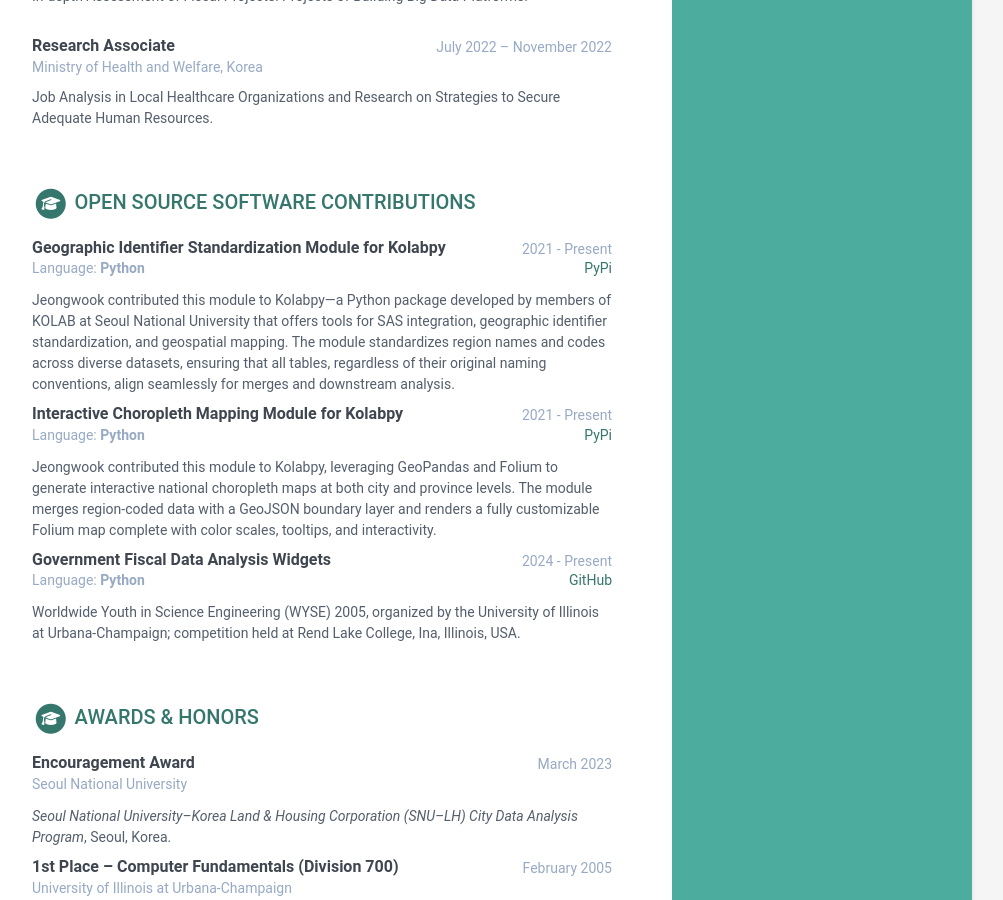
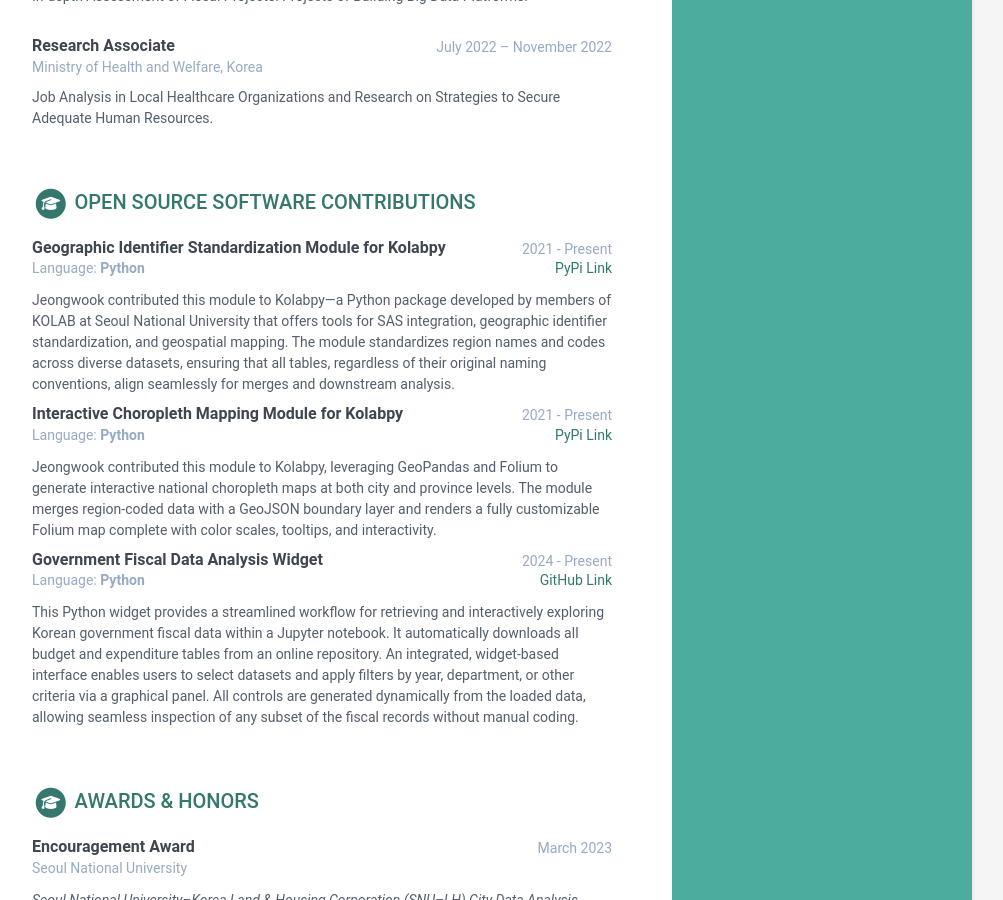
Before and after one commit to WookieLee/wookielee.github.io, a Jekyll site: the page built from index.html, in a window 1280 px wide and 900 px high, scrolled down 2012 px. Shown: the whole window, without its empty margins (168-1171 px from the left). Built offline with Jekyll 4.4.1, drawn with Linux system fonts in a browser that asks for light colours.

Commit message:
Update data.yml

```diff
--- a/_data/data.yml
+++ b/_data/data.yml
@@ -178,7 +178,7 @@
     organization: "Language: <b>Python</b>"
     #credentialid: 111-222
     credentialurl: pypi.org/user/wookie/
-    credentialname: PyPi
+    credentialname: PyPi Link
     details: |
       Jeongwook contributed this module to Kolabpy—a Python package developed by members of KOLAB at Seoul National University that offers tools for SAS integration, geographic identifier standardization, and geospatial mapping. The module standardizes region names and codes across diverse datasets, ensuring that all tables, regardless of their original naming conventions, align seamlessly for merges and downstream analysis.
   - name: <b>Interactive Choropleth Mapping Module for Kolabpy</b>
@@ -187,18 +187,18 @@
     organization: "Language: <b>Python</b>"
     #credentialid: 111-222
     credentialurl: pypi.org/user/wookie/
-    credentialname: PyPi
+    credentialname: PyPi Link
     details: |
       Jeongwook contributed this module to Kolabpy, leveraging GeoPandas and Folium to generate interactive national choropleth maps at both city and province levels. The module merges region-coded data with a GeoJSON boundary layer and renders a fully customizable Folium map complete with color scales, tooltips, and interactivity.
-  - name: <b>Government Fiscal Data Analysis Widgets</b>
+  - name: <b>Government Fiscal Data Analysis Widget</b>
     start: 2024
     end: Present
     organization: "Language: <b>Python</b>"
     #credentialid: 111-222
     credentialurl: github.com/WookieLee/data/blob/fiscal_data/data_widget.py
-    credentialname: GitHub
+    credentialname: GitHub Link
     details: |
-      Worldwide Youth in Science Engineering (WYSE) 2005, organized by the University of Illinois at Urbana-Champaign; competition held at Rend Lake College, Ina, Illinois, USA.
+      This Python widget provides a streamlined workflow for retrieving and interactively exploring Korean government fiscal data within a Jupyter notebook. It automatically downloads all budget and expenditure tables from an online repository. An integrated, widget-based interface enables users to select datasets and apply filters by year, department, or other criteria via a graphical panel. All controls are generated dynamically from the loaded data, allowing seamless inspection of any subset of the fiscal records without manual coding.
 
 footer: >
   Designed with <i class="fas fa-heart"></i> by <a href="http://themes.3rdwavemedia.com" target="_blank" rel="nofollow">Xiaoying Riley</a>
```
